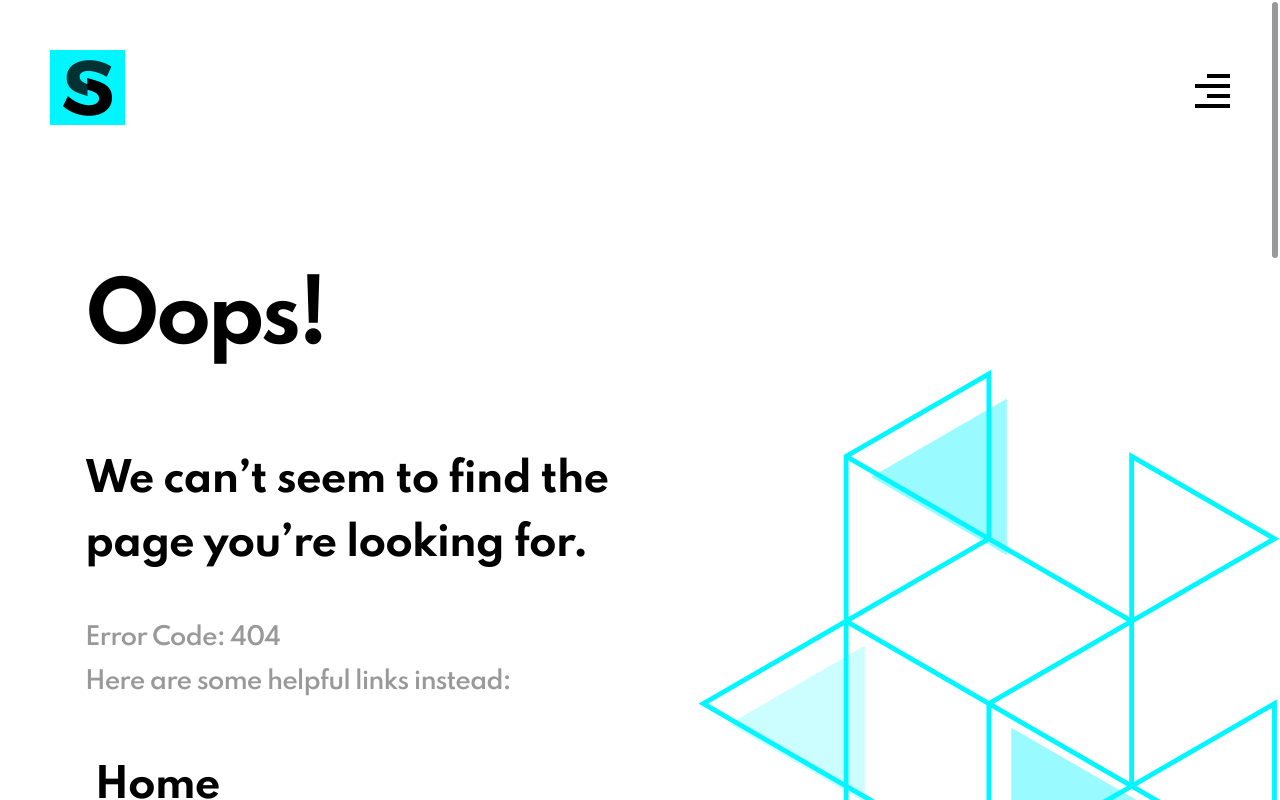
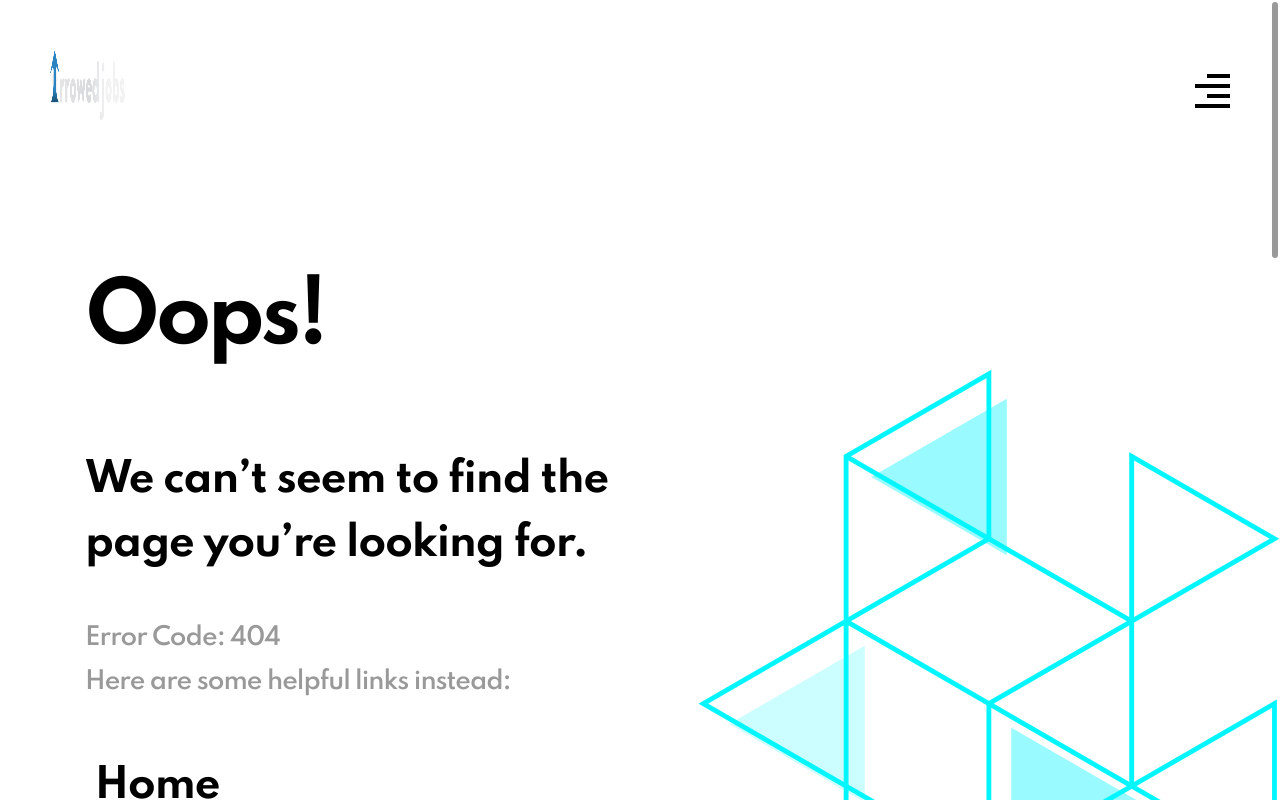
Before and after one commit to ArrowJobs/landing-page, a plain HTML site: page 404.html in a window 1280 px wide. Drawn offline with Linux system fonts and the light colour scheme.

Commit message:
added favicon and changed logo

```diff
--- a/404.html
+++ b/404.html
@@ -4,7 +4,7 @@
     <meta charset="UTF-8" />
     <meta http-equiv="X-UA-Compatible" content="IE=edge" />
     <meta name="viewport" content="width=device-width, initial-scale=1.0" />
-    <title>Slope</title>
+    <title>ArrowedJobs</title>
 
     <link
       rel="apple-touch-icon"
@@ -40,7 +40,7 @@
           <span></span>
         </div>
       </div>
-      <img src="assets/images/logo.png" alt="slope-logo" />
+      <img src="assets/images/logoLight.png" alt="slope-logo" />
     </div>
     <!-- preloader - end -->
 
@@ -59,7 +59,7 @@
               <img
                 width="75"
                 height="75"
-                src="assets/images/logo.png"
+                src="assets/images/logoLight.png"
                 class="custom-logo"
                 alt="Slope"
             /></a>
```
Also changed, not shown: about.html (+3 -3 lines), contact.html (+3 -3 lines), index.html (+1 -1 lines), privacy.html (+3 -3 lines), refundncancellation.html (+3 -3 lines), termsnconditions.html (+1 -1 lines), assets/images/favicon/android-chrome-192x192.png, assets/images/favicon/android-chrome-512x512.png, assets/images/favicon/apple-touch-icon.png, assets/images/favicon/favicon-16x16.png, assets/images/favicon/favicon-32x32.png, assets/images/favicon/favicon.ico, assets/images/favicon/j/android-chrome-192x192.png (added), assets/images/favicon/j/android-chrome-512x512.png (added), 5 more files.
